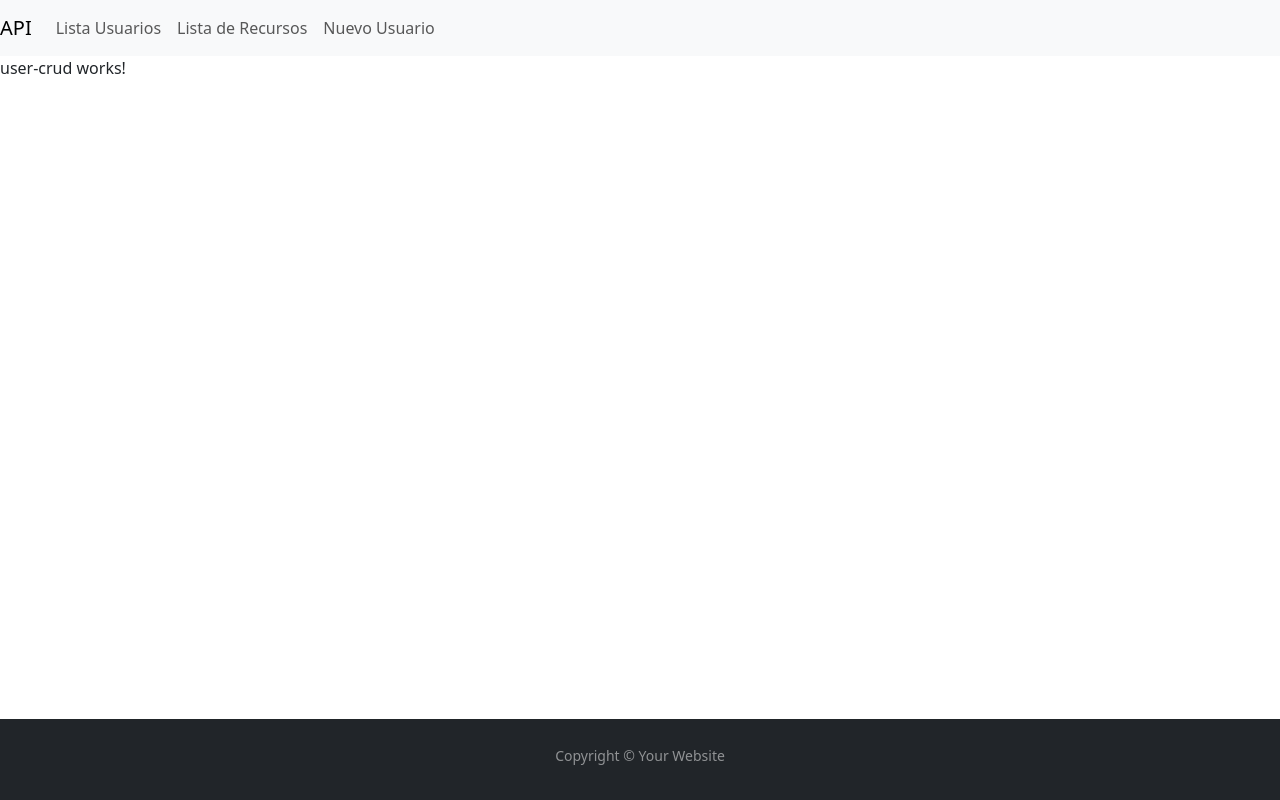
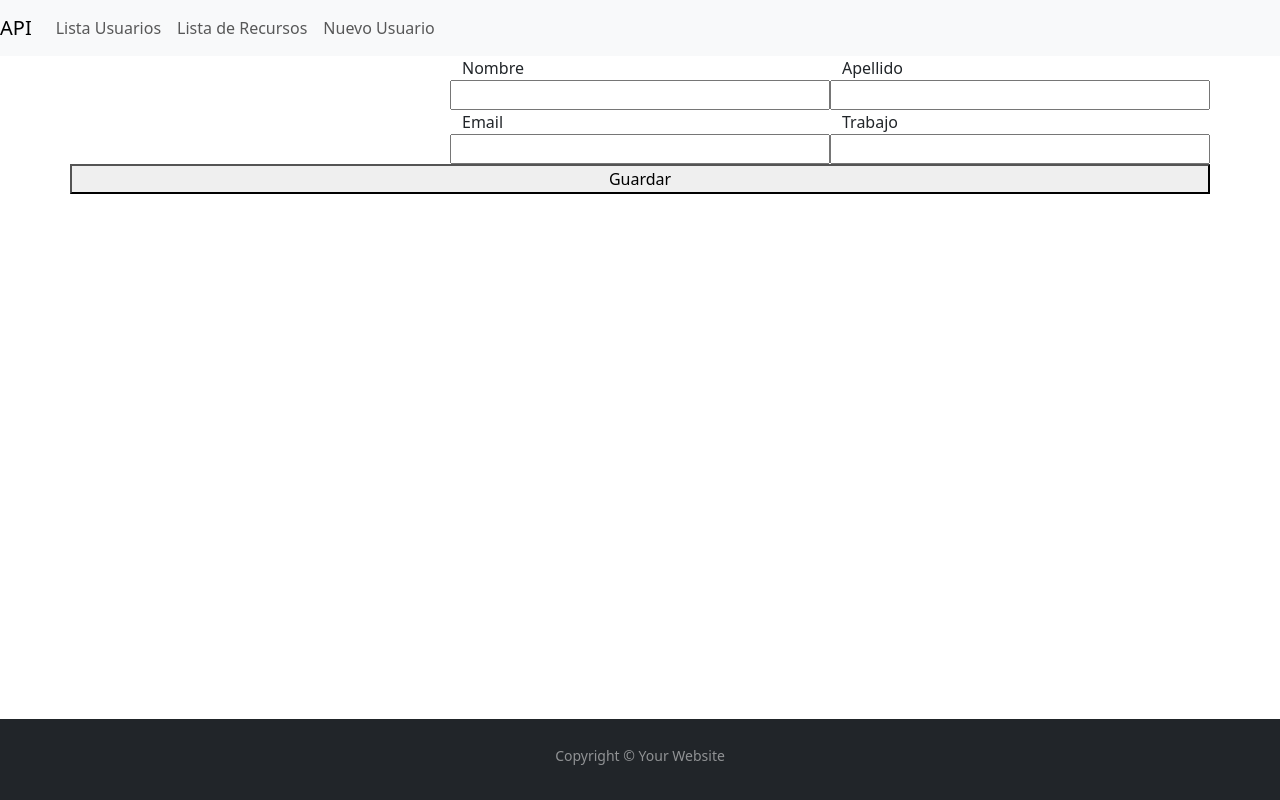
Before and after one commit to franponce10/APIProject, an Angular app: page /usercrud in a window 1280 px wide. Built offline with nearby package versions, Linux system fonts and the light colour scheme; no server answers.

Commit message:
usercrud

```diff
--- a/src/app/component/user-crud/user-crud.component.html
+++ b/src/app/component/user-crud/user-crud.component.html
@@ -1 +1,30 @@
-<p>user-crud works!</p>
+<div class="container">
+<div class="row">
+    <div class="col">
+        <img src="" alt="">
+    </div>
+    <div class="col">
+        <div class="row">
+            <label>Nombre</label>
+            <input type="text" class="input">
+        </div>
+        <div class="row">
+            <label>Email</label>
+            <input type="text" class="input">
+        </div>
+    </div>
+    <div class="col">
+        <div class="row">
+            <label>Apellido</label>
+            <input type="text" class="input">
+        </div>
+        <div class="row">
+            <label>Trabajo</label>
+            <input type="text" class="input">
+        </div>
+    </div>
+</div>
+<div class="row">
+    <button>Guardar</button>
+</div>
+</div>
--- a/src/app/component/user-list/user-list.component.html
+++ b/src/app/component/user-list/user-list.component.html
@@ -1,4 +1,3 @@
-
 <div class="container">
     <h1>LISTADO USUARIOS</h1>
 <table class="table table-hover">
@@ -16,6 +15,7 @@
             <th scope="row">{{user.last_name}}</th>
             <th scope="row">{{user.email}}</th>
             <th scope="row"><button>Editar</button></th>
+            <th scope="row"><button>Borrar</button></th>
         </tr>
     </tbody>
 </table>
```
